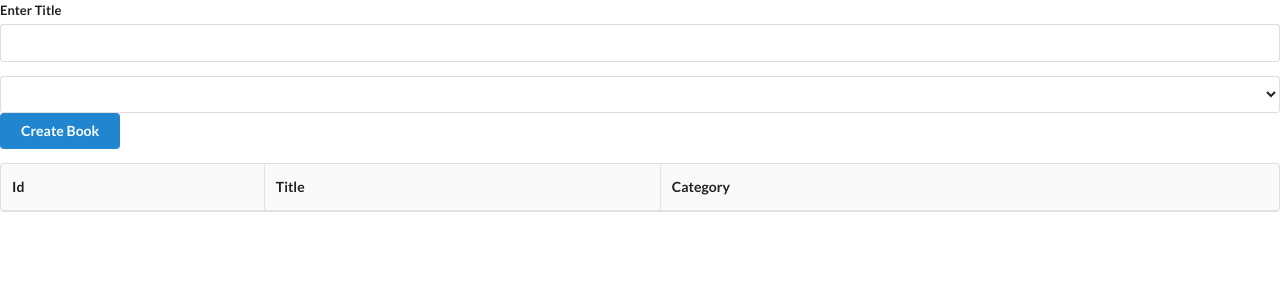
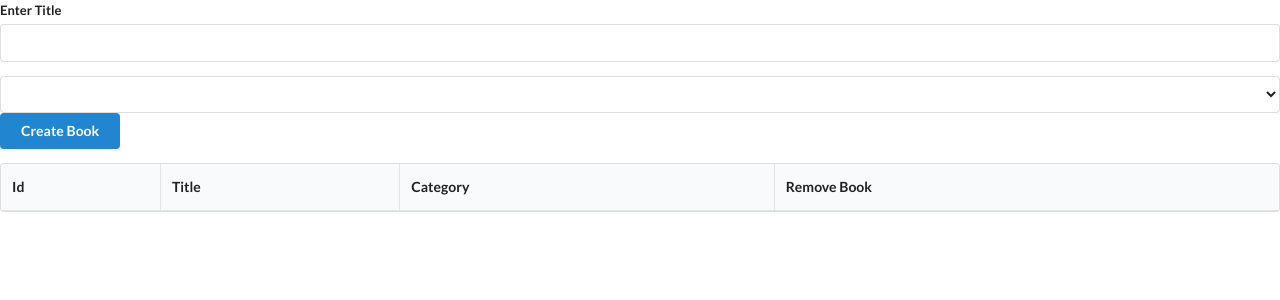
Before and after one commit to SamroodAli/magic-books, a React (Create React App) app: page / in a window 1280 px wide. Shown: the top 300 px of the page. Built offline with nearby package versions, Linux system fonts and the light colour scheme.

Commit message:
Style: Style remove book button and add remove button column

```diff
--- a/src/components/Book.jsx
+++ b/src/components/Book.jsx
@@ -10,7 +10,7 @@ const Book = ({
       <td>{title}</td>
       <td>{category}</td>
       <td>
-        <button type="button" onClick={removeBook} className="ui button warning">{`Remove ${title}`}</button>
+        <button type="button" onClick={removeBook} className="ui button red">{`Remove ${title}`}</button>
       </td>
     </tr>
   );
--- a/src/components/BooksList.jsx
+++ b/src/components/BooksList.jsx
@@ -13,6 +13,7 @@ const BooksList = ({ books, handleRemoveBook }) => {
           <th>Id</th>
           <th>Title</th>
           <th>Category</th>
+          <th>Remove Book</th>
         </tr>
       </thead>
       <tbody>{renderBooks}</tbody>
```
